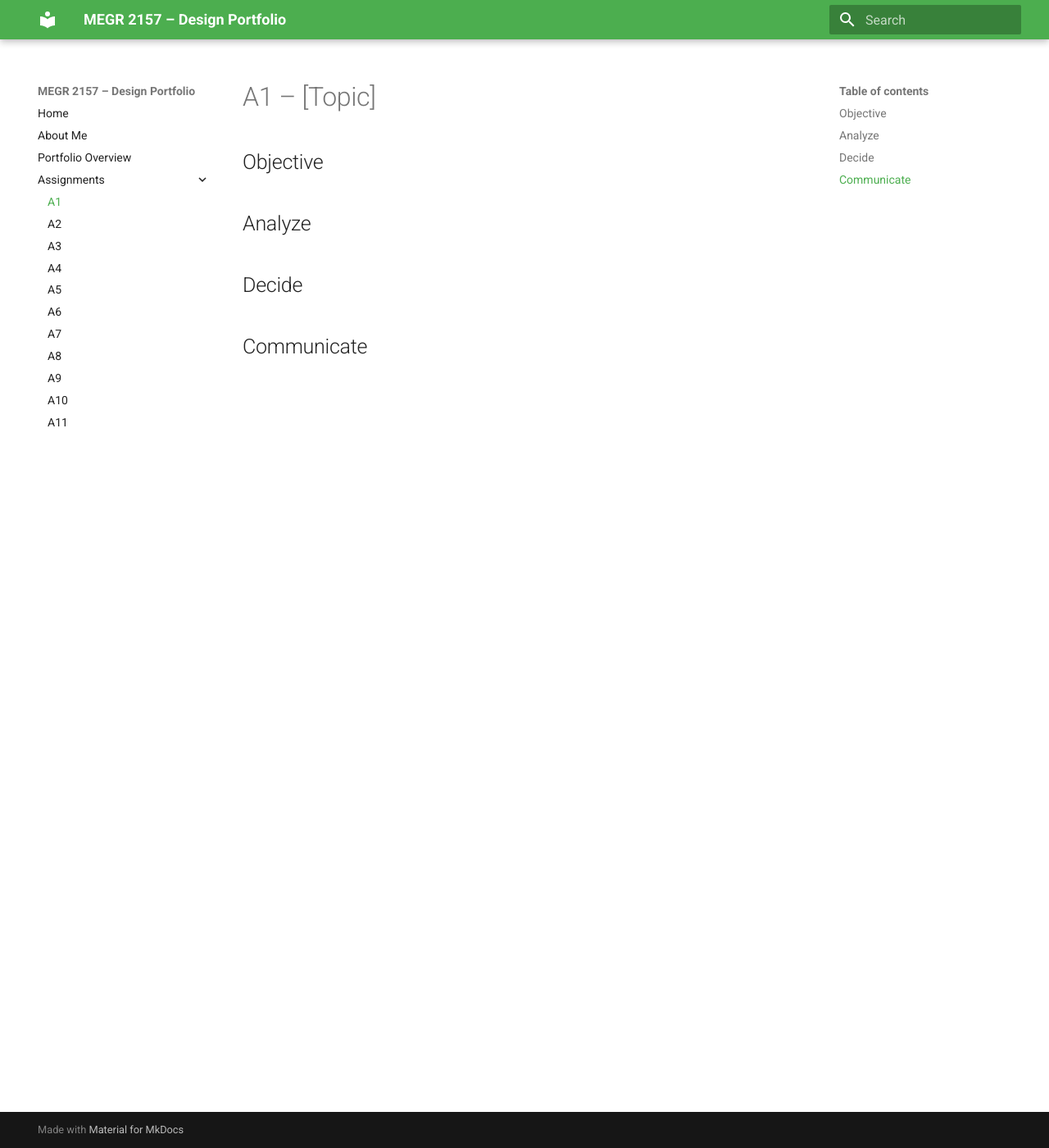
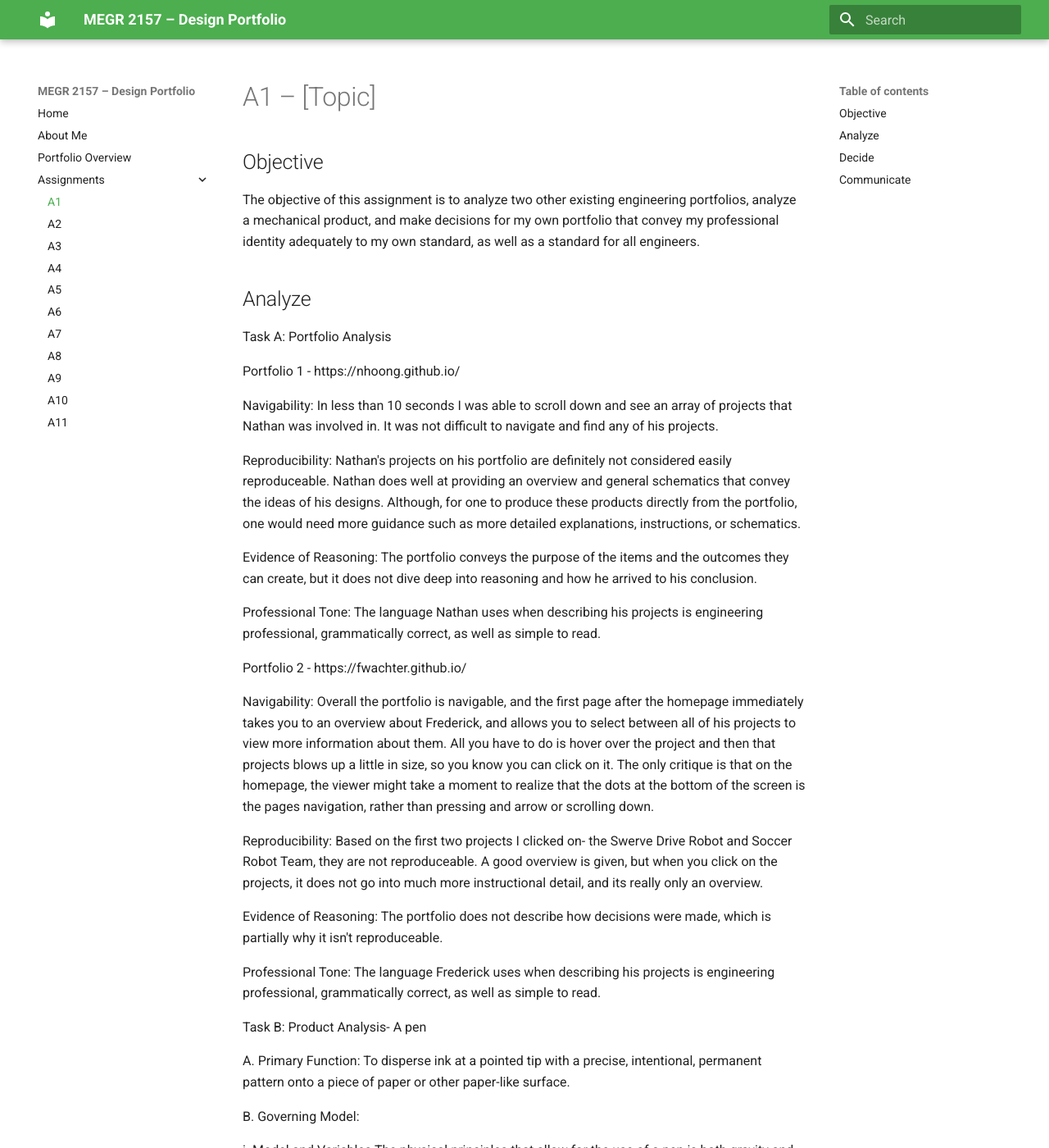
Before and after one commit to apaciore/megr2156-portfolio, an MkDocs documentation site: the page built from docs/assignments/A01/index.md, in a window 1280 px wide and 1400 px high. Shown: the whole window at 82% size. Built offline with MkDocs 1.6.1 and Material for MkDocs 9.7.7, drawn with Linux system fonts in a browser that asks for light colours; some of the changed text lies outside the part shown.

Commit message:
Add analysis of portfolios and product in A1 assignment
Expanded the assignment details with analysis of two engineering portfolios and a product analysis of a pen, including objectives, navigability, reproducibility, reasoning, and professional tone.

```diff
--- a/docs/assignments/A01/index.md
+++ b/docs/assignments/A01/index.md
@@ -2,8 +2,63 @@
 
 ## Objective
 
+The objective of this assignment is to analyze two other existing engineering portfolios, analyze a mechanical product, and make decisions for my own portfolio that convey my professional identity adequately to my own standard, as well as a standard for all engineers.
 
 ## Analyze
+
+Task A: Portfolio Analysis
+
+Portfolio 1 - https://nhoong.github.io/
+
+Navigability: In less than 10 seconds I was able to scroll down and see an array of projects that Nathan was involved in. It was not difficult to navigate and find any of his projects.
+
+Reproducibility: Nathan's projects on his portfolio are definitely not considered easily reproduceable. Nathan does well at providing an overview and general schematics that convey the ideas of his designs. Although, for one to produce these products directly from the portfolio, one would need more guidance such as more detailed explanations, instructions, or schematics.
+
+Evidence of Reasoning: The portfolio conveys the purpose of the items and the outcomes they can create, but it does not dive deep into reasoning and how he arrived to his conclusion.
+
+Professional Tone: The language Nathan uses when describing his projects is engineering professional, grammatically correct, as well as simple to read.
+
+Portfolio 2 - https://fwachter.github.io/
+
+Navigability: Overall the portfolio is navigable, and the first page after the homepage immediately takes you to an overview about Frederick, and allows you to select between all of his projects to view more information about them. All you have to do is hover over the project and then that projects blows up a little in size, so you know you can click on it. The only critique is that on the homepage, the viewer might take a moment to realize that the dots at the bottom of the screen is the pages navigation, rather than pressing and arrow or scrolling down.
+
+Reproducibility: Based on the first two projects I clicked on- the Swerve Drive Robot and Soccer Robot Team, they are not reproduceable. A good overview is given, but when you click on the projects, it does not go into much more instructional detail, and its really only an overview.
+
+Evidence of Reasoning: The portfolio does not describe how decisions were made, which is partially why it isn't reproduceable.
+
+Professional Tone: The language Frederick uses when describing his projects is engineering professional, grammatically correct, as well as simple to read.
+
+Task B: Product Analysis- A pen
+
+A. Primary Function: To disperse ink at a pointed tip with a precise, intentional, permanent pattern onto a piece of paper or other paper-like surface.
+
+B. Governing Model:
+
+i. Model and Variables
+The physical principles that allow for the use of a pen is both gravity and capillary action. Gravity is what pulls the ink downwards to the tip. Capillary action is what governs how much ink is let out by the ball and socket.
+
+ii. Assumptions
+The user is capable of pressing down with enough force to draw lead out of the pencil and onto the paper, and can remove the cap from the pen/press the button to expose the ink tip.
+
+C. Geometry:
+
+The spherical metal tip makes it so the pen can smoothly glide across the surface that is being written on, allowing for continuous writing.
+
+The rounded shaft of the pen allows the user to comfortably/seamlessly grip the pen and apply pressure to it.
+
+D. Patent Research
+
+Alternative 1- Ink and feather: The user can use the tip of a feather and manually dip it into ink periodically before using it to write the same way a mechanical pen would.
+
+Alternative 2- Marker: Also creates a permanent marking using gravity, but it uses a felt tip and paint or ink to create a thicker marking than a pen would create.
+
+
+
+
+
+
+
+
 
 
 ## Decide
```
